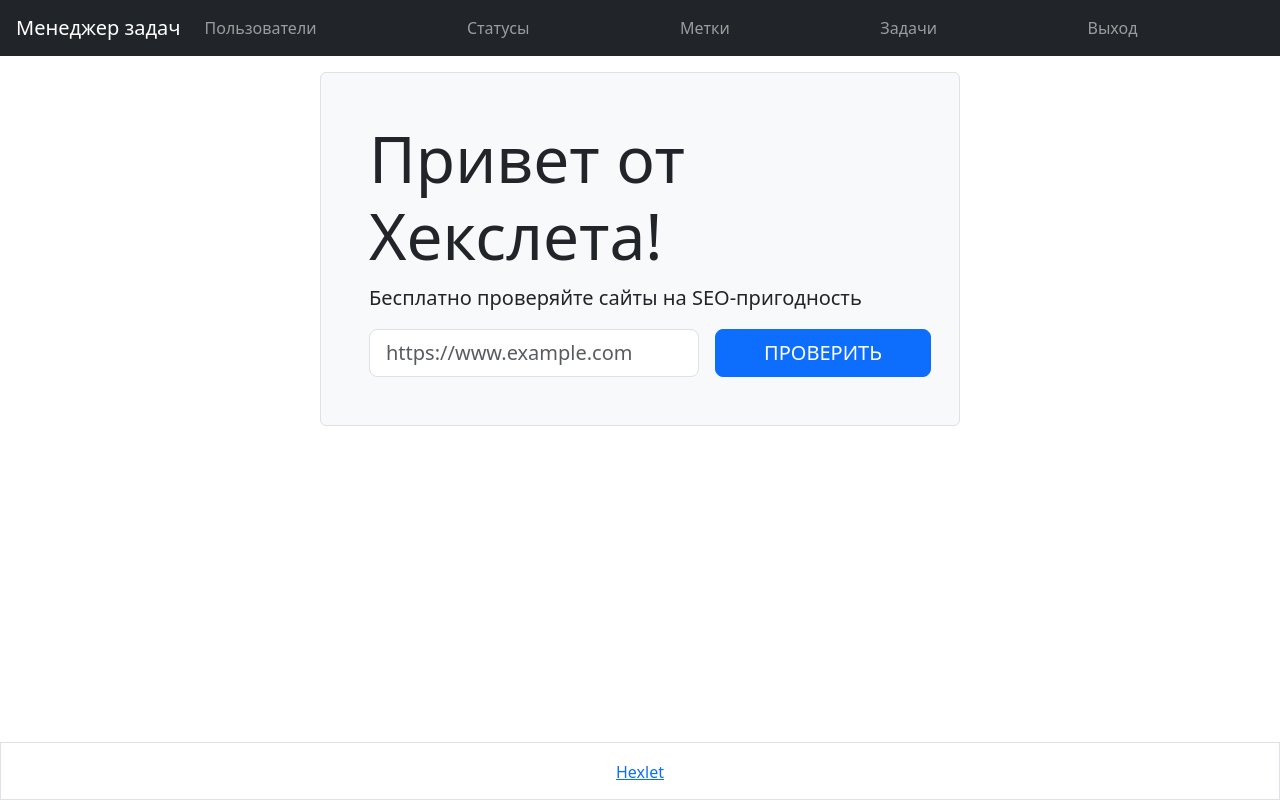
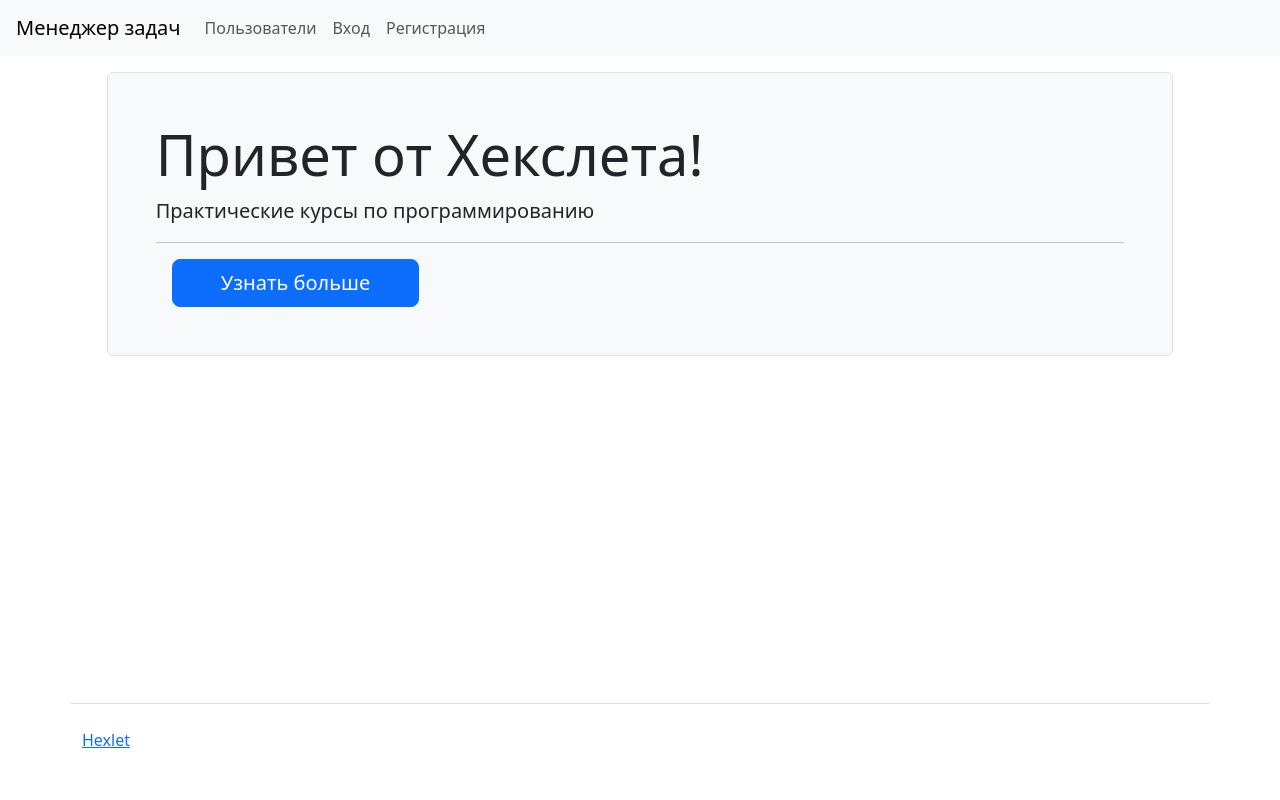
Before and after one commit to ilia-rassolov/python-project-52, a Django app: page / in a window 1280 px wide. Run offline with Django 3.2, Linux system fonts and the light colour scheme.

Commit message:
19/04/2025

```diff
--- a/pyproject.toml
+++ b/pyproject.toml
@@ -3,10 +3,11 @@ name = "hexlet-code"
 version = "0.1.0"
 description = "Add your description here"
 readme = "README.md"
-requires-python = ">=3.13"
+requires-python = ">=3.11"
 dependencies = [
     "dj-database-url>=2.3.0",
     "django>=5.2",
+    "flake8>=7.2.0",
     "gunicorn>=23.0.0",
     "psycopg2-binary>=2.9.10",
     "python-dotenv>=1.1.0",
--- a/task_manager/templates/base.html
+++ b/task_manager/templates/base.html
@@ -7,21 +7,19 @@
     <link href="https://cdn.jsdelivr.net/npm/bootstrap@5.3.2/dist/css/bootstrap.min.css" rel="stylesheet" integrity="sha384-T3c6CoIi6uLrA9TneNEoa7RxnatzjcDSCmG1MXxSR1GAsXEV/Dwwykc2MPK8M2HN" crossorigin="anonymous">
   </head>
   <body>
-      <nav class="navbar navbar-dark bg-dark">
+      <nav class="navbar navbar-light bg-light">
         <a class="navbar-brand ms-3" href="/">Менеджер задач</a>
-        <a class="navbar-nav me-auto nav-link ms-2" href="/">Пользователи</a>
-        <a class="navbar-nav me-auto nav-link ms-2" href="/">Статусы</a>
-        <a class="navbar-nav me-auto nav-link ms-2" href="/">Метки</a>
-        <a class="navbar-nav me-auto nav-link ms-2" href="/">Задачи</a>
-        <a class="navbar-nav me-auto nav-link ms-2" href="/">Выход</a>
+        <a class="navbar-nav nav-link ms-2" href="/">Пользователи</a>
+        <a class="navbar-nav nav-link ms-3" href="/">Вход</a>
+        <a class="navbar-nav me-auto nav-link ms-3" href="/">Регистрация</a>
       </nav>
       <div id="content">
         {% block content %}{% endblock %}
       </div>
-      <nav class="navbar fixed-bottom border">
-        <div class="navbar-brand mx-auto">
-          <a class="fs-6" href="https://ru.hexlet.io/">Hexlet</a>
-        </div>
-      </nav>
+      <footer>
+          <div class="container my-5 pt-4 border-top fixed-bottom">
+              <a target="_blank" href="https://ru.hexlet.io">Hexlet</a>
+          </div>
+      </footer>
   </body>
 </html>
--- a/task_manager/templates/index.html
+++ b/task_manager/templates/index.html
@@ -11,15 +11,13 @@
 <!--    {% endif %}-->
 <!--    {% endfor %}-->
 <!--{% endif %}-->
-<div class="container border col-6 mt-3 pt-5 ps-5 pb-5 rounded alt='10' bg-light">
-    <h1 class="display-3 fw-light">{{ who }}</h1>
-    <p class="fs-5 fw-light">Бесплатно проверяйте сайты на SEO-пригодность</p>
+<div class="container border col-10 mt-3 p-5 rounded alt='10' bg-light">
+    <h1 class="display-4 fw-light">Привет от Хекслета!</h1>
+    <p class="fs-5 fw-light">Практические курсы по программированию</p>
+    <hr>
     <form class="d-flex" action="/" method="post">
-        <label for="text_" class="visually-hidden">Url для проверки</label>
-        <input type="text" id="text_" required name="url" placeholder="https://www.example.com"
-               value="" class="form-control form-control-lg">
         <input type="submit" class="btn btn-primary  btn-lg ms-3 px-5
-         text-uppercase mx-3" value="Проверить">
+         mx-3" value="Узнать больше">
     </form>
 </div>
 {% endblock %}
```
Also changed, not shown: 3 other files.
